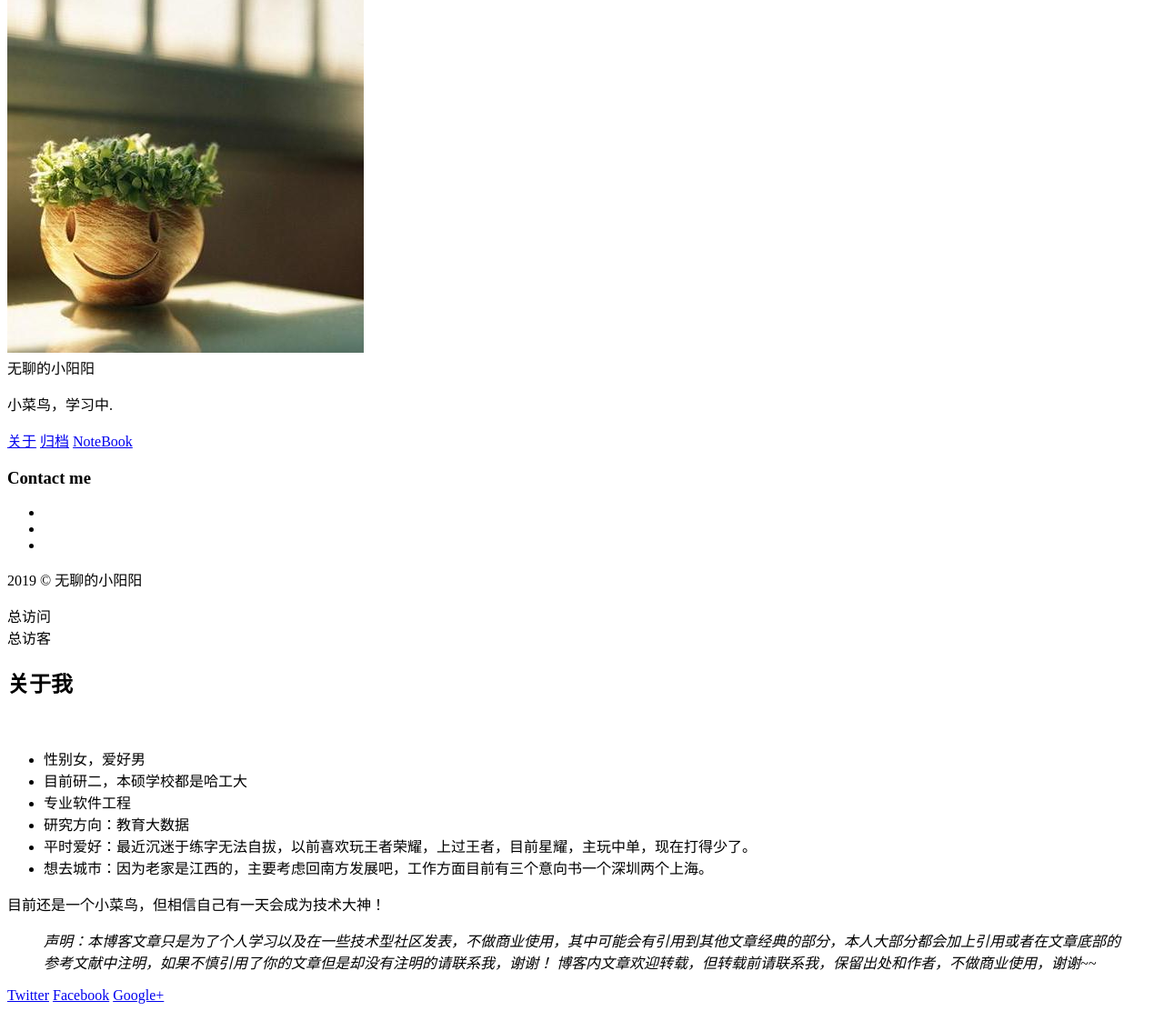
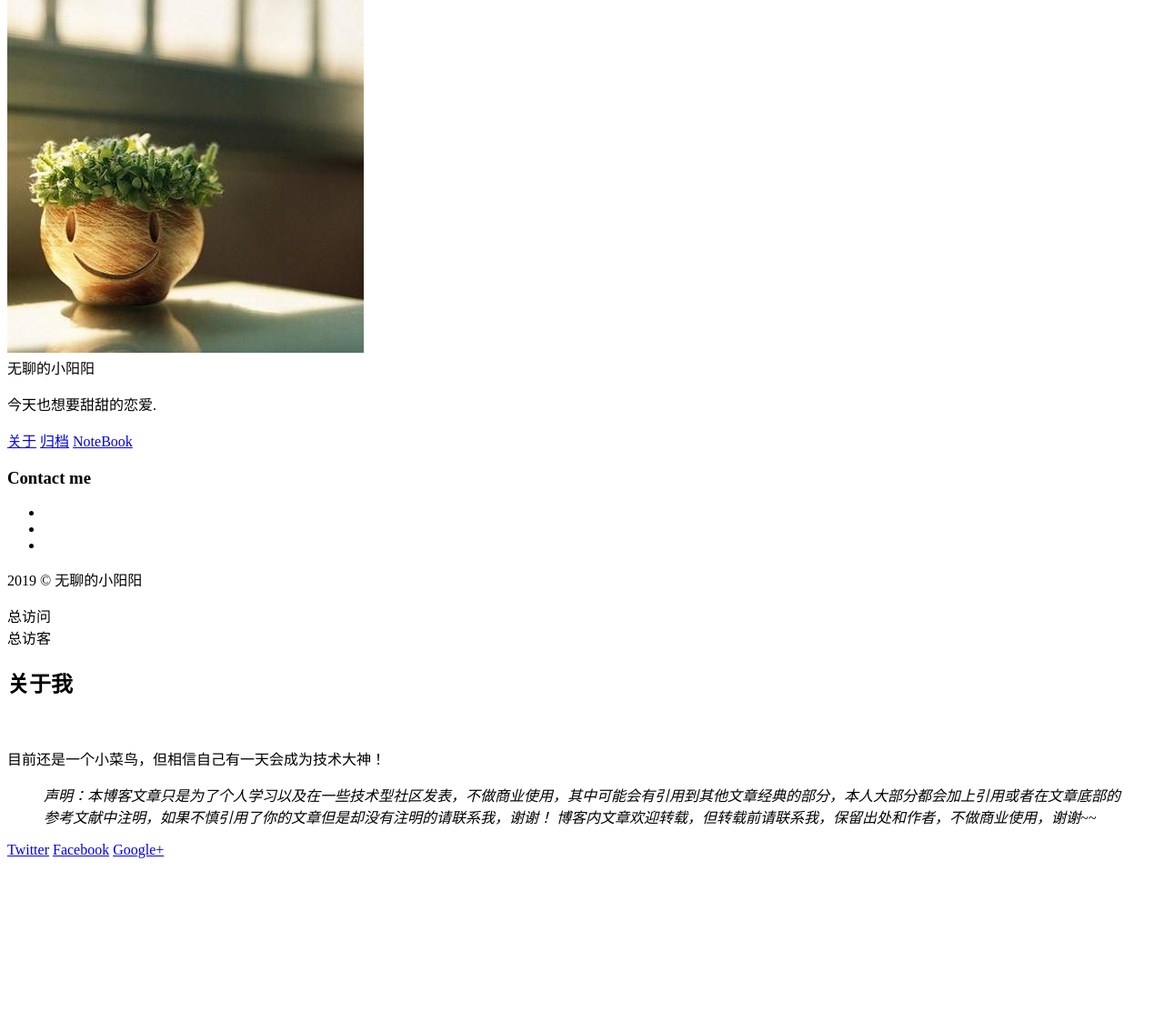
Before and after one commit to guoyang1996/guoyang1996.github.io, a Jekyll site: the page built from about.md, in a window 1280 px wide, cut to the strip 112-1224 px from the top of the page. Shown: the whole strip at 91% size. Built offline with Jekyll 4.4.1, drawn with Linux system fonts in a browser that asks for light colours; comment, search, counter and statistics services are not loaded; after the commit the page ends 1064 px from its top, so only the background shows below that.

Commit message:
修改个人简介

```diff
--- a/_config.yml
+++ b/_config.yml
@@ -11,7 +11,7 @@ site-twitter: #if your site has a twitter account, enter it here
 # Author Settings
 author: 无聊的小阳阳 # add your name
 author-img: guoyang.jpg # add your photo
-about-author: 小菜鸟，学习中.  # add description
+about-author: 今天也想要甜甜的恋爱.  # add description
 social-weibo: 5503031939 # add your weibo handle
 social-facebook: # add your Facebook handle
 social-github: guoyang1996 # add your Github handle
--- a/about.md
+++ b/about.md
@@ -3,15 +3,6 @@ layout: post
 title: 关于我
 permalink: /about/
 ---
-
-- 性别女，爱好男
-- 目前研二，本硕学校都是哈工大
-- 专业软件工程
-- 研究方向：教育大数据
-- 平时爱好：最近沉迷于练字无法自拔，以前喜欢玩王者荣耀，上过王者，目前星耀，主玩中单，现在打得少了。
-- 想去城市：因为老家是江西的，主要考虑回南方发展吧，工作方面目前有三个意向书一个深圳两个上海。
-
-
 
 目前还是一个小菜鸟，但相信自己有一天会成为技术大神！
 
```
